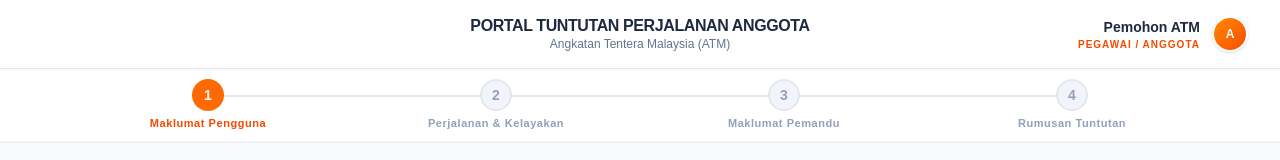
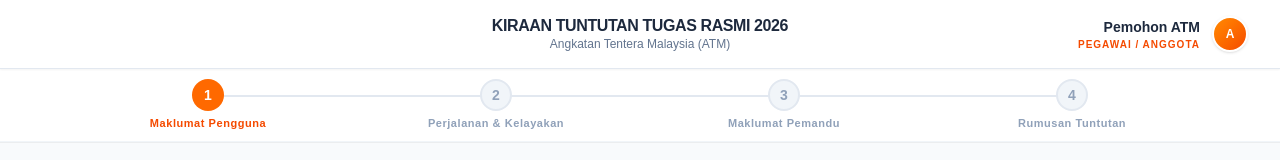
Before and after one commit to zulhilminasir999-stack/test, a React (Vite) app: page / in a window 1280 px wide. Shown: the top 160 px of the page. Built offline with nearby package versions, Linux system fonts and the light colour scheme; a web font is replaced by a local one.

Commit message:
style: update portal header title
Rename portal title to "KIRAAN TUNTUTAN TUGAS RASMI 2026" to reflect the current year and function.

```diff
--- a/src/App.tsx
+++ b/src/App.tsx
@@ -112,7 +112,7 @@ export default function App() {
       <header className="bg-white border-b border-slate-200 px-4 sm:px-8 py-4 flex justify-between items-center sticky top-0 z-40 shadow-xs relative">
         <div className="flex-1 text-center">
           <h1 className="text-sm sm:text-base font-bold text-slate-800 leading-tight uppercase tracking-tight text-center">
-            PORTAL TUNTUTAN PERJALANAN ANGGOTA
+            KIRAAN TUNTUTAN TUGAS RASMI 2026
           </h1>
           <p className="text-xs text-slate-500 font-medium text-center">Angkatan Tentera Malaysia (ATM)</p>
         </div>
```
